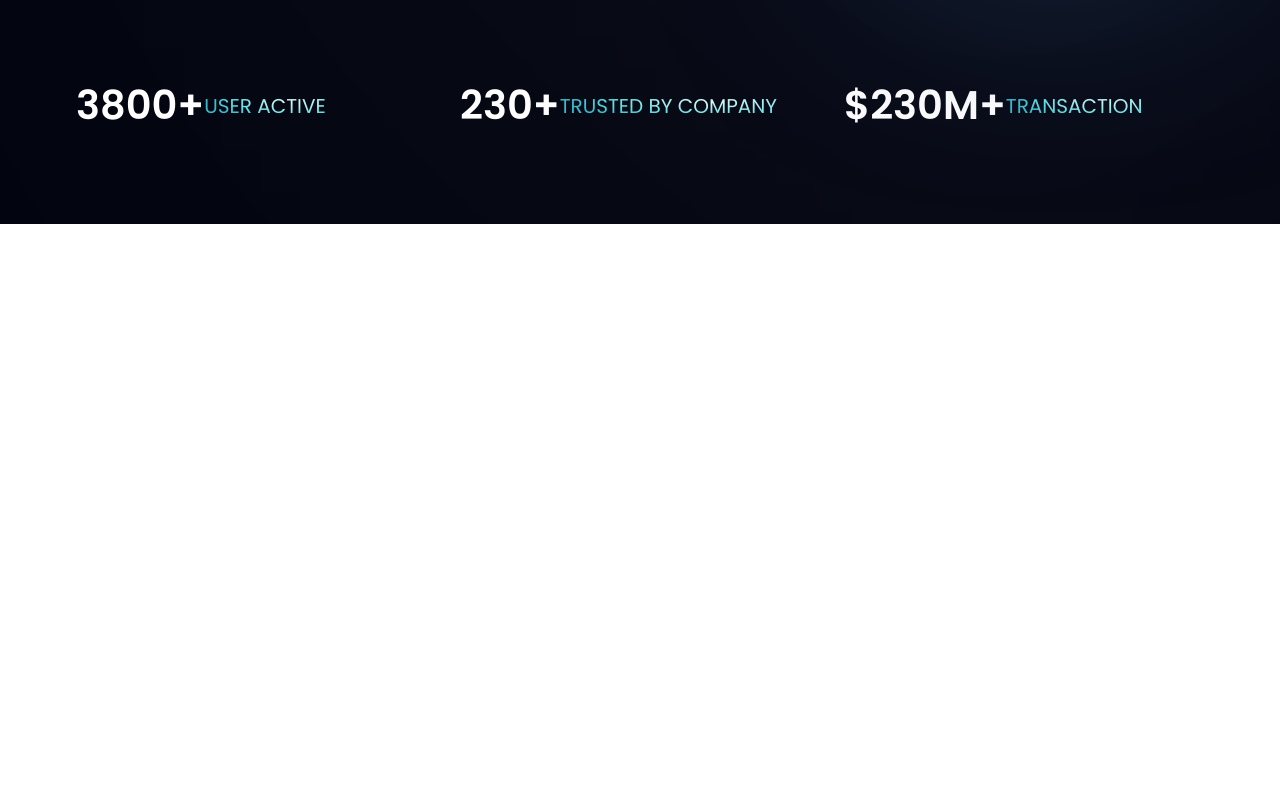
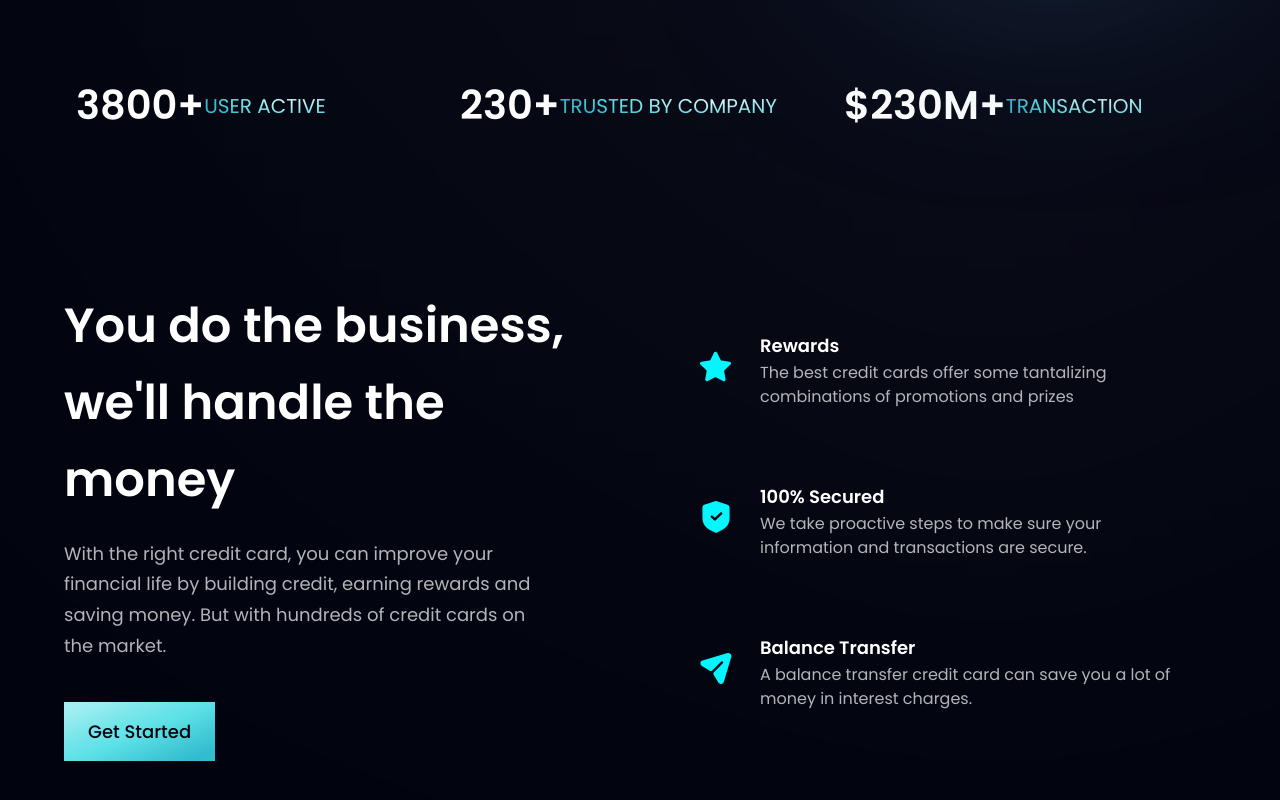
Before and after one commit to Jzics/bank-app, a React (Vite) app in the folder bank-app/: page / in a window 1280 px wide. Shown: the part 721-1521 px from the top of the page. Before the commit the page ends 945 px from the top, so only its background shows below. Built offline with nearby package versions, Linux system fonts and the light colour scheme.

Commit message:
Add the feature section of the bank app with some reusable components of button and business

```diff
--- a/bank-app/src/components/Business.jsx
+++ b/bank-app/src/components/Business.jsx
@@ -1,10 +1,50 @@
-import React from 'react'
+import { features } from "../constants";
+import styles, {layout} from "../style";
+import Button from './Button';
+
+
+const FeatureCard = ({icon, title, content, index}) => (
+  <div className={`flex flex-row p-6 rounded-[20px]
+  ${index !== features.length - 1 ? 'mb-6' : 'mb-0'}
+  feature-card`}>
+    <div className={`w-[64px] h-[64px] rounded-full
+    ${styles.flexCenter} bd-dimBlue`}>
+      <img src={icon} alt='icon' className="w-[50%]
+      h-[50%] object-contain"/>
+    </div>
+    <div className="flex-1 flex flex-col ml-3">
+      <h4 className="font-poppins font-semibold
+      text-white text-[18px] leading-[23px] mb-1">{title}</h4>
+      <p className="font-poppins font-normal
+      text-dimWhite text-[16px] leading-[24px] mb-1">{content}</p>
+    </div>
+  </div>
+)
 
 const Business = () => {
   return (
-    <div>
+    <section id="features" className={layout.section}>
+      <div className={layout.sectionInfo}>
+        <h2 className={styles.heading2}>You do the business, <br className="sm:block
+        hidden"/> we'll handle the money</h2>
+        <p className={`${styles.paragraph} max-w-[470px]
+        mt-5`}>With the right credit card, you can improve
+          your financial life by building credit, earning rewards
+          and saving money. But with hundreds of credit cards on
+          the market.
+        </p>
+        <Button styles="mt-10"/>
+      </div>
 
-    </div>
+      <div className={`${layout.sectionImg}
+      flex-col`}>
+        {features.map((feature, index) => (
+          <FeatureCard key={feature.id} {...feature}
+          index={index}/>
+        ))}
+      </div>
+
+    </section>
   )
 }
 
--- a/bank-app/src/components/Button.jsx
+++ b/bank-app/src/components/Button.jsx
@@ -1,10 +1,13 @@
 import React from 'react'
 
-const Button = () => {
+const Button = ({styles}) => {
   return (
-    <div>
-
-    </div>
+    <button type='button' className={`py-4 px-6
+    bg-blue-gradient font-poppins font-medium
+    text-[18px] text-primary outline-none
+    ${styles}`}>
+      Get Started
+    </button>
   )
 }
 
--- a/bank-app/src/constants/index.js
+++ b/bank-app/src/constants/index.js
@@ -32,7 +32,7 @@
     icon: shield,
     title: "100% Secured",
     content:
-      "We take proactive steps make sure your information and transactions are secure.",
+      "We take proactive steps to make sure your information and transactions are secure.",
   },
   {
     id: "feature-3",
```
